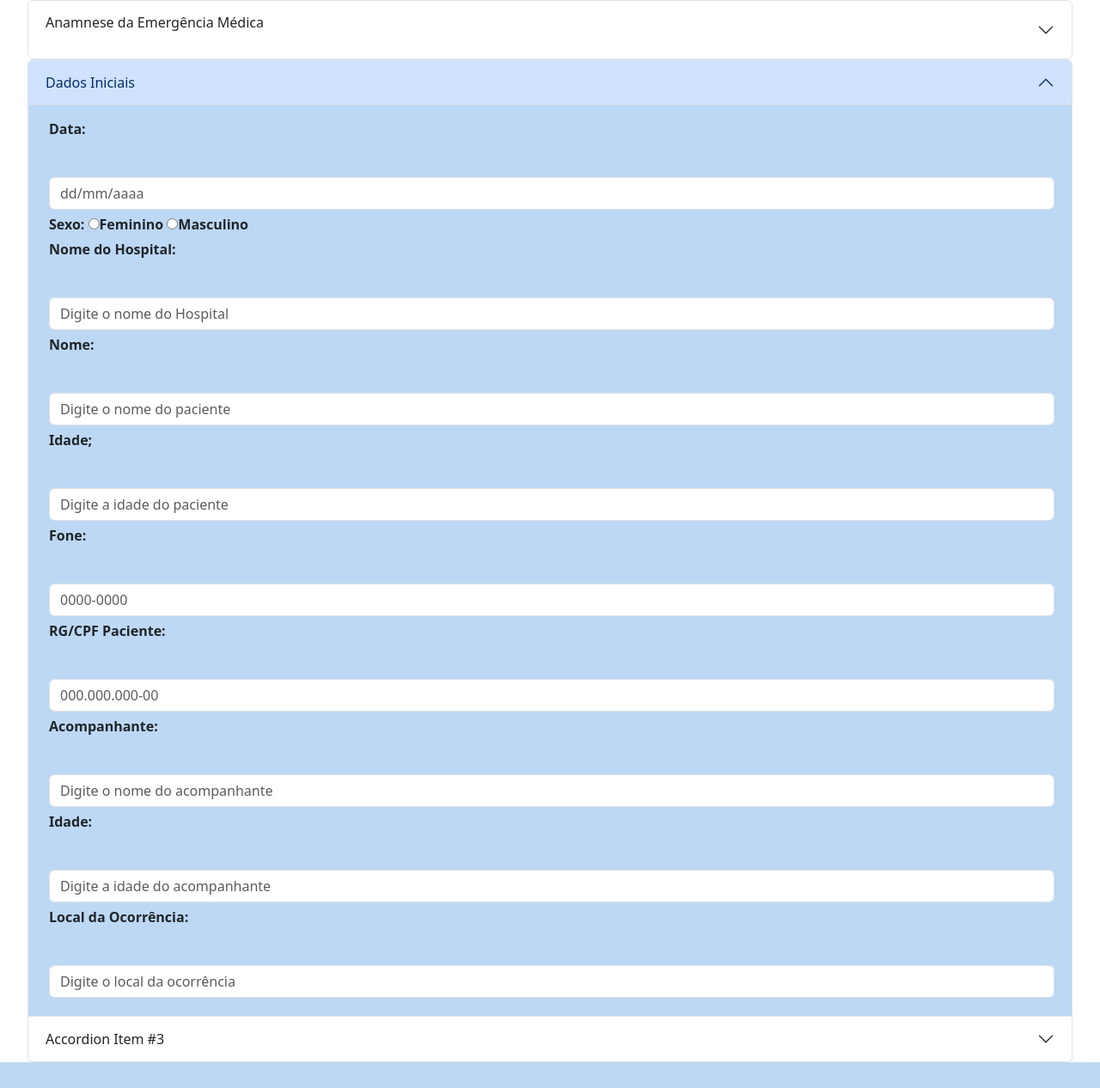
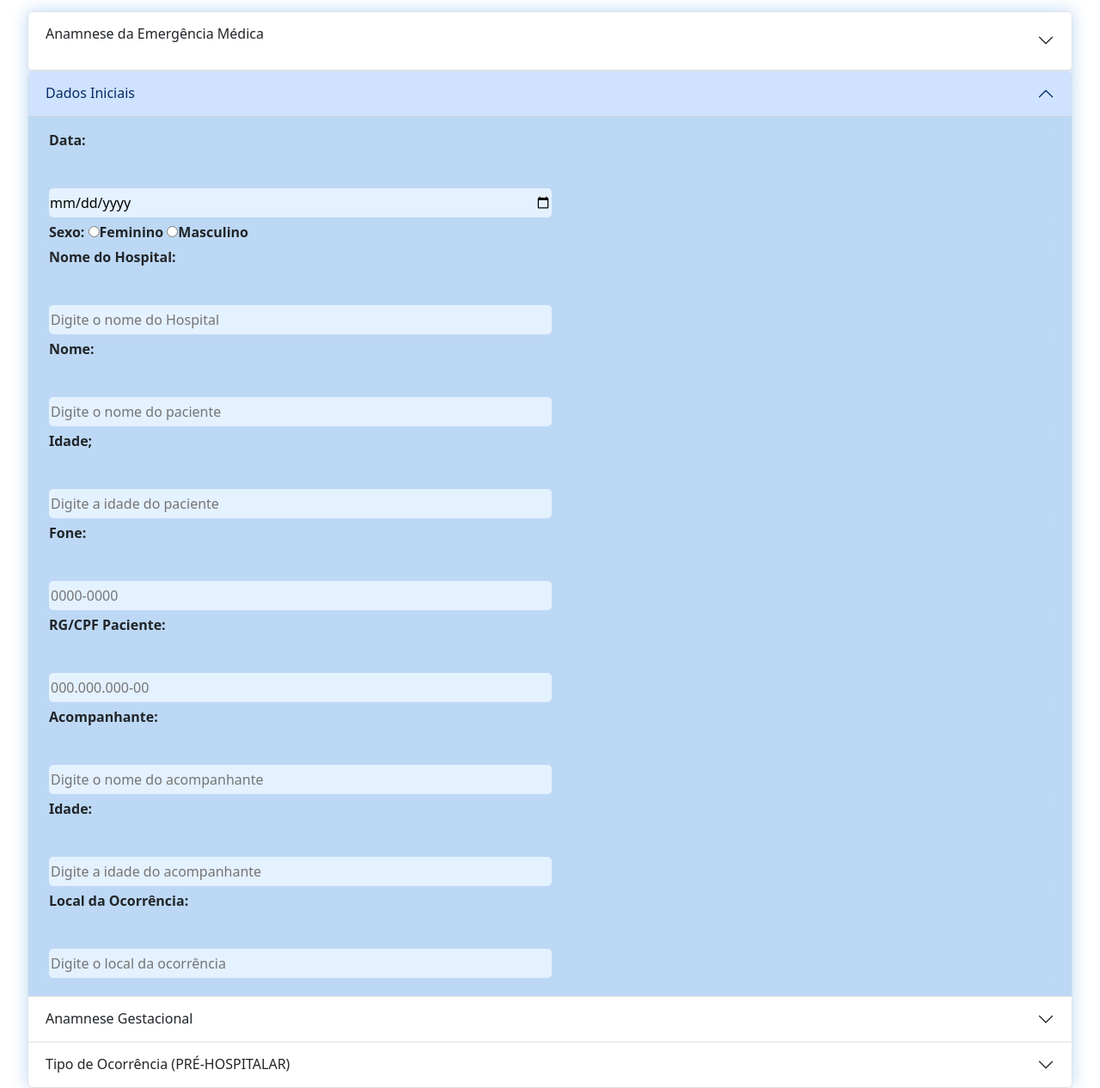
Before and after one commit to lvwerner/projeto2, a PHP site: page /ficha.html in a window 1280 px wide, after a click on "Dados Iniciais". Shown: the part 56-1322 px from the top of the page at 86% size. Before the commit the page ends 1292 px from the top, so only its background shows below. Run offline with PHP 8.4, Linux system fonts and the light colour scheme.

Commit message:
update +ficha HTML e CSS

```diff
--- a/ficha.css
+++ b/ficha.css
@@ -34,4 +34,11 @@ body{
 .accordion{
     width: 95%;
     margin-left: 2.5%;
+    margin-top: 1%;
+    filter: drop-shadow(0 0 10px #BDD8F4);
 }
+.causas {
+    font-weight: 400;
+    line-height: 25px;
+    column-count: 3;
+}
--- a/ficha.html
+++ b/ficha.html
@@ -13,7 +13,7 @@
     <link href="https://fonts.googleapis.com/css2?family=Open+Sans:wght@400;500&display=swap" rel="stylesheet">
 </head>
 
-<body >
+<body>
     <nav class="navbar navbar-expand-lg navbar- bg-light d-none d-lg-block">
         <div class="container">
             <a class="navbar-brand mb-0 h1" href="#">Ficha de Ocorrência</a>
@@ -84,8 +84,8 @@
     <div class="accordion" id="accordionExample">
         <div class="accordion-item">
             <h2 class="accordion-header">
-                <button class="accordion-button" type="button" data-bs-toggle="collapse" data-bs-target="#collapseOne"
-                    aria-expanded="true" aria-controls="collapseOne">
+                <button class="accordion-button collapsed" type="button" data-bs-toggle="collapse"
+                    data-bs-target="#collapseOne" aria-expanded="false" aria-controls="collapseOne">
                     <p>
                         Anamnese da Emergência Médica</p>
                 </button>
@@ -220,7 +220,7 @@
             <h2 class="accordion-header">
                 <button class="accordion-button collapsed" type="button" data-bs-toggle="collapse"
                     data-bs-target="#collapseTwo" aria-expanded="false" aria-controls="collapseTwo">
-                    Dados Iniciais                </button>
+                    Dados Iniciais </button>
             </h2>
             <div id="collapseTwo" class="accordion-collapse collapse" data-bs-parent="#accordionExample">
                 <div class="accordion-body">
@@ -228,7 +228,7 @@
                         <div>
                             <div class="dest2">
                                 <label for="data">Data:</label><br>
-                                <input type="text" class="form-control" placeholder="dd/mm/aaaa" data-mask="00/00/0000"
+                                <input type="date" class="inputs" placeholder="dd/mm/aaaa" data-mask="00/00/0000"
                                     maxlength="10" autocomplete="off">
                             </div>
 
@@ -244,47 +244,47 @@
 
                             <div class="dest2">
                                 <label for="nome-hospital">Nome do Hospital:</label><br>
-                                <input type="text" class="form-control" id="nome-hospital" name="nome-hospital"
+                                <input type="text" class="inputs" id="nome-hospital" name="nome-hospital"
                                     placeholder="Digite o nome do Hospital" required />
                             </div>
 
                             <div class="dest2">
                                 <label for="nome-paciente">Nome:</label><br>
-                                <input type="text" class="form-control" id="nome-paciente" name="nome-paciente"
+                                <input type="text" class="inputs" id="nome-paciente" name="nome-paciente"
                                     placeholder="Digite o nome do paciente" required />
                             </div>
 
                             <div class="dest2">
                                 <label for="idade">Idade;</label><br>
-                                <input type="text" class="form-control" id="idade" name="idade"
+                                <input type="number" class="inputs" id="idade" name="idade"
                                     placeholder="Digite a idade do paciente" required />
                             </div>
 
                             <div class="dest2">
                                 <label for="fone">Fone:</label><br>
-                                <input type="text" class="form-control phone-mask" placeholder="0000-0000">
+                                <input type="text" class="inputs phone-mask" placeholder="0000-0000">
                             </div>
 
                             <div class="dest2">
                                 <label for="cpf">RG/CPF Paciente:</label><br>
-                                <input type="text" class="form-control cpf-mask" placeholder="000.000.000-00">
+                                <input type="text" class="inputs cpf-mask" placeholder="000.000.000-00">
                             </div>
 
                             <div class="dest2">
                                 <label for="nome-acompanhante">Acompanhante:</label><br>
-                                <input type="text" class="form-control" id="nome-acompanhante" name="nome-acompanhante"
+                                <input type="text" class="inputs" id="nome-acompanhante" name="nome-acompanhante"
                                     placeholder="Digite o nome do acompanhante" required />
                             </div>
 
                             <div class="dest2">
                                 <label for="idade-acompanhante">Idade:</label><br>
-                                <input type="text" class="form-control" id="idade-acompanhante"
-                                    name="idade-acompanhante" placeholder="Digite a idade do acompanhante" required />
+                                <input type="text" class="inputs" id="idade-acompanhante" name="idade-acompanhante"
+                                    placeholder="Digite a idade do acompanhante" required />
                             </div>
 
                             <div class="dest2">
                                 <label for="local-ocorrencia">Local da Ocorrência:</label><br>
-                                <input type="text" class="form-control" id="local-ocorrencia" name="local-ocorrencia"
+                                <input type="text" class="inputs" id="local-ocorrencia" name="local-ocorrencia"
                                     placeholder="Digite o local da ocorrência" required />
                             </div>
                         </div>
@@ -296,17 +296,293 @@
             <h2 class="accordion-header">
                 <button class="accordion-button collapsed" type="button" data-bs-toggle="collapse"
                     data-bs-target="#collapseThree" aria-expanded="false" aria-controls="collapseThree">
-                    Accordion Item #3
+                    Anamnese Gestacional
                 </button>
             </h2>
             <div id="collapseThree" class="accordion-collapse collapse" data-bs-parent="#accordionExample">
                 <div class="accordion-body">
-                    <strong>This is the third item's accordion body.</strong> It is hidden by default, until the
-                    collapse plugin adds the appropriate classes that we use to style each element. These classes
-                    control the overall appearance, as well as the showing and hiding via CSS transitions. You can
-                    modify any of this with custom CSS or overriding our default variables. It's also worth noting that
-                    just about any HTML can go within the <code>.accordion-body</code>, though the transition does limit
-                    overflow.
+                    <banner>
+                        <div class="dest2">
+                            <div>Período da gestação</div>
+                            <div>
+                                <input class="inputs" type="text" id="nome-hospital" name="nome-hospital"
+                                    placeholder="Digite o período da gestação" required />
+                            </div>
+                        </div>
+
+                        <div class="dest2">
+                            <div class="duplo">
+                                <div>Faz uso de medicação?</div>
+                                <input type="radio" class="btn-check" name="vbtn-radio" id="vbtn-radio1"
+                                    autocomplete="off" checked>
+                                <label class="btn btn-outline-danger" for="vbtn-radio1">Sim</label>
+                                <input type="radio" class="btn-check" name="vbtn-radio" id="vbtn-radio2"
+                                    autocomplete="off">
+                                <label class="btn btn-outline-danger" for="vbtn-radio2">Não</label>
+                            </div>
+                        </div>
+
+                        <div class="dest2">
+                            <div>Nome do médico</div>
+                            <div>
+                                <input class="inputs" type="text" id="nome-hospital" name="nome-hospital"
+                                    placeholder="Digite o nome do médico" required />
+                            </div>
+                        </div>
+
+                        <div class="dest2">
+                            <div class="duplo">
+                                <div>Existe possibilidade da complicações?</div>
+                                <input type="radio" class="btn-check" name="vbtn-radio" id="vbtn-radio1"
+                                    autocomplete="off" checked>
+                                <label class="btn btn-outline-danger" for="vbtn-radio1">Sim</label>
+                                <input type="radio" class="btn-check" name="vbtn-radio" id="vbtn-radio2"
+                                    autocomplete="off">
+                                <label class="btn btn-outline-danger" for="vbtn-radio2">Não</label>
+                            </div>
+                        </div>
+
+                        <div class="dest2">
+                            <div class="duplo">
+                                <div>É o primeiro filho?</div>
+                                <input type="radio" class="btn-check" name="vbtn-radio" id="vbtn-radio1"
+                                    autocomplete="off" checked>
+                                <label class="btn btn-outline-danger" for="vbtn-radio1">Sim</label>
+                                <input type="radio" class="btn-check" name="vbtn-radio" id="vbtn-radio2"
+                                    autocomplete="off">
+                                <label class="btn btn-outline-danger" for="vbtn-radio2">Não</label>
+                            </div>
+                        </div>
+
+                        <div class="dest2">
+                            <div>Quantos?</div>
+                            <div><input class="inputs" type="text" id="nome-hospital" name="nome-hospital"
+                                    placeholder="Digite a quantidade de filhos" required />
+                            </div>
+                        </div>
+
+                        <div class="dest2">
+                            <div class="duplo">
+                                <div>Que horas iniciaram as contrações?</div>
+                                <input type="time" class="inputs" placeholder="00:00">
+                            </div>
+                        </div>
+
+                        <div class="dest2">
+                            <div class="dsn">
+                                <div>Tempo das contrações</div>
+                                <div class="duplo">
+                                    <div>Duração:</div>
+                                    <input type="time" class="inputs" placeholder="00:00">
+                                </div>
+                                <div class="duplo">
+                                    <div>Intervalo:</div>
+                                    <input type="time" class="inputs" placeholder="00:00">
+                                </div>
+                            </div>
+                        </div>
+
+                        <div class="dest2">
+                            <div class="duplo">
+                                <div>Sente pressão na região do quadril ou vontade de evacuar?</div>
+                                <input type="radio" class="btn-check" name="vbtn-radio" id="vbtn-radio1"
+                                    autocomplete="off" checked>
+                                <label class="btn btn-outline-danger" for="vbtn-radio1">Sim</label>
+                                <input type="radio" class="btn-check" name="vbtn-radio" id="vbtn-radio2"
+                                    autocomplete="off">
+                                <label class="btn btn-outline-danger" for="vbtn-radio2">Não</label>
+                            </div>
+                        </div>
+
+                        <div class="dest2">
+                            <div class="duplo">
+                                <div>Já houve ruptura da bolsa?</div>
+                                <input type="radio" class="btn-check" name="vbtn-radio" id="vbtn-radio1"
+                                    autocomplete="off" checked>
+                                <label class="btn btn-outline-danger" for="vbtn-radio1">Sim</label>
+                                <input type="radio" class="btn-check" name="vbtn-radio" id="vbtn-radio2"
+                                    autocomplete="off">
+                                <label class="btn btn-outline-danger" for="vbtn-radio2">Não</label>
+                            </div>
+                        </div>
+
+                        <div class="dest2">
+                            <div class="duplo">
+                                <div>Foi feito inspeção visual?</div>
+                                <input type="radio" class="btn-check" name="vbtn-radio" id="vbtn-radio1"
+                                    autocomplete="off" checked>
+                                <label class="btn btn-outline-danger" for="vbtn-radio1">Sim</label>
+                                <input type="radio" class="btn-check" name="vbtn-radio" id="vbtn-radio2"
+                                    autocomplete="off">
+                                <label class="btn btn-outline-danger" for="vbtn-radio2">Não</label>
+                            </div>
+                        </div>
+
+                        <div class="dest2">
+                            <div class="duplo">
+                                <div class="duplo">
+                                    <input type="radio" class="btn-check" name="vbtn-radio" id="vbtn-radio1"
+                                        autocomplete="off" checked>
+                                    <label class="btn btn-outline-danger" for="vbtn-radio1">Sim</label>
+                                    <input type="radio" class="btn-check" name="vbtn-radio" id="vbtn-radio2"
+                                        autocomplete="off">
+                                    <label class="btn btn-outline-danger" for="vbtn-radio2">Não</label>
+                                </div>
+                                <div class="duplo">
+                                    <div>Hora do nascimento:</div>
+                                    <input type="time" class="inputs" placeholder="00:00">
+                                </div>
+                            </div>
+                        </div>
+
+                        <div class="dest2">
+                            <div class="duplo">
+                                <div class="duplo">
+                                    <div>Sexo do bebê</div>
+                                    <input type="radio" class="btn-check" name="vbtn-radio" id="vbtn-radio1"
+                                        autocomplete="off" checked>
+                                    <label class="btn btn-outline-danger" for="vbtn-radio1">Feminino</label>
+                                    <input type="radio" class="btn-check" name="vbtn-radio" id="vbtn-radio2"
+                                        autocomplete="off">
+                                    <label class="btn btn-outline-danger" for="vbtn-radio2">Masculino</label>
+                                </div>
+                            </div>
+                        </div>
+
+                        <div class="dest2">
+                            <div class="duplo">
+                                <div>Nome do bebê:</div>
+                                <input class="inputs" type="text" id="nome-acompanhante" name="nome-acompanhante"
+                                    placeholder="Digite o nome do bebê" required />
+                            </div>
+                        </div>
+                    </banner>
+
+                </div>
+            </div>
+        </div>
+        <div class="accordion-item">
+            <h2 class="accordion-header">
+                <button class="accordion-button collapsed" type="button" data-bs-toggle="collapse"
+                    data-bs-target="#collapseFour" aria-expanded="false" aria-controls="collapseFour">
+                    Tipo de Ocorrência (PRÉ-HOSPITALAR)
+                </button>
+            </h2>
+            <div id="collapseFour" class="accordion-collapse collapse" data-bs-parent="#accordionExample">
+                <div class="accordion-body">
+                    <banner>
+                        <div>
+                            <div class="causas">
+
+                                <div class="dest2"><input type="checkbox" class="aaa" id="tipo-ocorrencia"
+                                        name="tipo-ocorrencia" value="tipo-ocorrencia">
+                                    <label for="tipo-ocorrencia">Causado por animais</label>
+                                </div>
+
+                                <div class="dest2"><input type="checkbox" class="aaa" id="tipo-ocorrencia"
+                                        name="tipo-ocorrencia" value="tipo-ocorrencia">
+                                    <label for="tipo-ocorrencia">Com meio de Transporte</label>
+                                </div>
+
+                                <div class="dest2"><input type="checkbox" class="aaa" id="tipo-ocorrencia"
+                                        name="tipo-ocorrencia" value="tipo-ocorrencia">
+                                    <label for="tipo-ocorrencia">Desmoronamento / Deslizamento</label>
+                                </div>
+
+                                <div class="dest2"><input type="checkbox" class="aaa" id="tipo-ocorrencia"
+                                        name="tipo-ocorrencia" value="tipo-ocorrencia">
+                                    <label for="tipo-ocorrencia">Emergência Médica</label>
+                                </div>
+
+                                <div class="dest2"><input type="checkbox" class="aaa" id="tipo-ocorrencia"
+                                        name="tipo-ocorrencia" value="tipo-ocorrencia">
+                                    <label for="tipo-ocorrencia">Queda de Altura 2M</label>
+                                </div>
+
+                                <div class="dest2"><input type="checkbox" class="aaa" id="tipo-ocorrencia"
+                                        name="tipo-ocorrencia" value="tipo-ocorrencia">
+                                    <label for="tipo-ocorrencia">Tentativa de Suicídio</label>
+                                </div>
+
+                                <div class="dest2"><input type="checkbox" class="aaa" id="tipo-ocorrencia"
+                                        name="tipo-ocorrencia" value="tipo-ocorrencia">
+                                    <label for="tipo-ocorrencia">Queda Própria Altura</label>
+                                </div>
+
+                                <div class="dest2"><input type="checkbox" class="aaa" id="tipo-ocorrencia"
+                                        name="tipo-ocorrencia" value="tipo-ocorrencia">
+                                    <label for="tipo-ocorrencia">Afogamento</label>
+                                </div>
+
+                                <div class="dest2"><input type="checkbox" class="aaa" id="tipo-ocorrencia"
+                                        name="tipo-ocorrencia" value="tipo-ocorrencia">
+                                    <label for="tipo-ocorrencia">Agressão</label>
+                                </div>
+
+                                <div class="dest2"><input type="checkbox" class="aaa" id="tipo-ocorrencia"
+                                        name="tipo-ocorrencia" value="tipo-ocorrencia">
+                                    <label for="tipo-ocorrencia">Atropelamento</label>
+                                </div>
+
+                                <div class="dest2"><input type="checkbox" class="aaa" id="tipo-ocorrencia"
+                                        name="tipo-ocorrencia" value="tipo-ocorrencia">
+                                    <label for="tipo-ocorrencia">Choque Elétrico</label>
+                                </div>
+
+                                <div class="dest2"><input type="checkbox" class="aaa" id="tipo-ocorrencia"
+                                        name="tipo-ocorrencia" value="tipo-ocorrencia">
+                                    <label for="tipo-ocorrencia">Desabamento</label>
+                                </div>
+
+                                <div class="dest2"><input type="checkbox" class="aaa" id="tipo-ocorrencia"
+                                        name="tipo-ocorrencia" value="tipo-ocorrencia">
+                                    <label for="tipo-ocorrencia">Doméstico</label>
+                                </div>
+
+                                <div class="dest2"><input type="checkbox" class="aaa" id="tipo-ocorrencia"
+                                        name="tipo-ocorrencia" value="tipo-ocorrencia">
+                                    <label for="tipo-ocorrencia">Esportivo</label>
+                                </div>
+
+                                <div class="dest2"><input type="checkbox" class="aaa" id="tipo-ocorrencia"
+                                        name="tipo-ocorrencia" value="tipo-ocorrencia">
+                                    <label for="tipo-ocorrencia">Intoxicação</label>
+                                </div>
+
+                                <div class="dest2"><input type="checkbox" class="aaa" id="tipo-ocorrencia"
+                                        name="tipo-ocorrencia" value="tipo-ocorrencia">
+                                    <label for="tipo-ocorrencia">Queda de Bicicleta</label>
+                                </div>
+
+                                <div class="dest2"><input type="checkbox" class="aaa" id="tipo-ocorrencia"
+                                        name="tipo-ocorrencia" value="tipo-ocorrencia">
+                                    <label for="tipo-ocorrencia">Queda Moto</label>
+                                </div>
+
+                                <div class="dest2"><input type="checkbox" class="aaa" id="tipo-ocorrencia"
+                                        name="tipo-ocorrencia" value="tipo-ocorrencia">
+                                    <label for="tipo-ocorrencia">Queda Nível < 2M </label>
+                                </div>
+
+                                <div class="dest2"><input type="checkbox" class="aaa" id="tipo-ocorrencia"
+                                        name="tipo-ocorrencia" value="tipo-ocorrencia">
+                                    <label for="tipo-ocorrencia">Trabalho</label>
+                                </div>
+
+                                <div class="dest2"><input type="checkbox" class="aaa" id="tipo-ocorrencia"
+                                        name="tipo-ocorrencia" value="tipo-ocorrencia">
+                                    <label for="tipo-ocorrencia">Transferência</label>
+                                </div>
+
+                                <div class="dest2">
+                                    <div class="inputs">
+                                        <span class="input-group-addon"></span>
+                                        <input type="text" class="inputs" placeholder="Outros">
+                                    </div>
+                                </div>
+                            </div>
+                        </div>
+                    </banner>
                 </div>
             </div>
         </div>
--- a/sobre.css
+++ b/sobre.css
@@ -5,8 +5,6 @@
     border-radius: 30px;
     text-align: initial;
     box-shadow: 0 0 20px rgb(63, 129, 222);
-    display: inline-grid;
-    grid-template-columns: repeat(50%);
    }
    .card >h1{
     margin-left: 3%;
```
